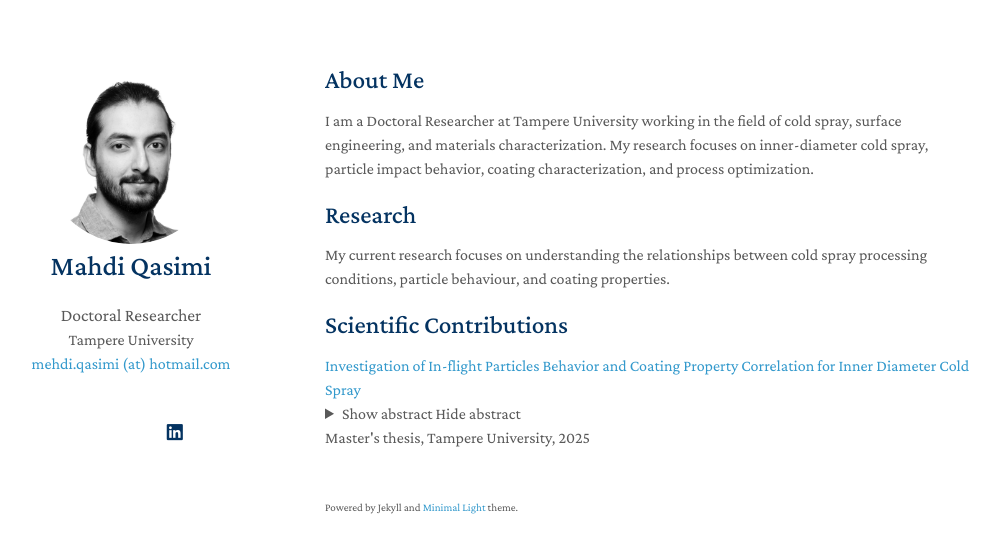
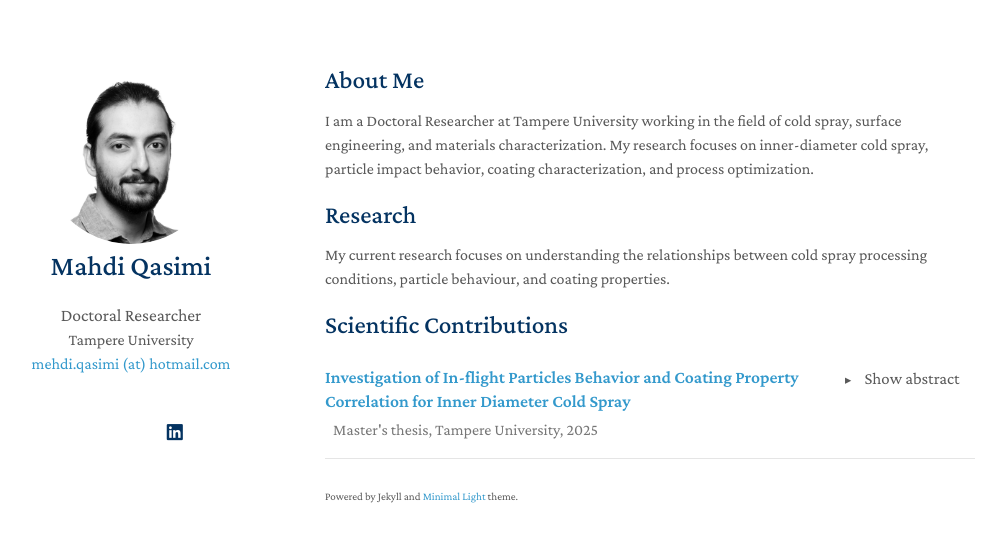
Before and after one commit to mehdiqasimi/mehdiqasimi.github.io, a Jekyll site: the page built from index.md, in a window 1280 px wide. Shown: the top 553 px of the page, without its empty margins (145-1144 px from the left). Built offline with Jekyll 4.4.1, drawn with Linux system fonts in a browser that asks for light colours; a style sheet for code colours, icons or effects is not loaded; our own code applies the rules of GitHub Pages for plain Markdown files.

Commit message:
Update publications.css

```diff
--- a/assets/css/publications.css
+++ b/assets/css/publications.css
@@ -80,3 +80,98 @@ blockquote { background: var(--global-bg-color); border-left: 2px solid var(--gl
 .publications ol.bibliography li div.abstract.hidden.open { border-color: var(--global-text-color); }
 
 .publications ol.bibliography li .teaser { border-radius: 8px; box-shadow: 3px 3px 6px #888; height: 123px; width: 270px; margin-top: 5px; margin-left: 5px; margin-bottom: 5px; object-fit: cover; }
+
+/* Custom thesis publication */
+
+.publication-entry {
+    padding: 12px 0 16px 0;
+    border-bottom: 1px solid #e5e5e5;
+}
+
+.publication-header {
+    display: flex;
+    justify-content: space-between;
+    align-items: flex-start;
+    gap: 30px;
+}
+
+.publication-title {
+    flex: 1;
+    line-height: 1.35;
+    font-size: 1.10rem;
+}
+
+.publication-title a {
+    color: #39c;
+    font-weight: 600;
+    text-decoration: none;
+}
+
+.publication-title a:visited {
+    color: #39c;
+}
+
+.publication-title a:hover {
+    text-decoration: underline;
+}
+
+.publication-details {
+    min-width: 130px;
+    margin-left: auto;
+}
+
+.publication-details summary {
+    cursor: pointer;
+    list-style: none;
+    white-space: nowrap;
+    font-size: 1.05rem;
+}
+
+.publication-details summary::-webkit-details-marker {
+    display: none;
+}
+
+.publication-details summary::before {
+    content: "▸";
+    font-size: 0.75em;
+    margin-right: 10px;
+}
+
+/* Closed state */
+.publication-details .show-abstract {
+    display: inline !important;
+}
+
+.publication-details .hide-abstract {
+    display: none !important;
+}
+
+/* Open state */
+.publication-details[open] .show-abstract {
+    display: none !important;
+}
+
+.publication-details[open] .hide-abstract {
+    display: inline !important;
+}
+
+.publication-details[open] summary::before {
+    content: "▾";
+}
+
+.publication-info {
+    margin: 5px 0 0 8px;
+    color: #777;
+}
+
+.abstract-text {
+    border-left: 3px solid #ccc;
+    padding: 3px 20px;
+    margin-top: 20px;
+    line-height: 1.6;
+    text-align: justify;
+}
+
+.abstract-text p {
+    margin-top: 0;
+}
```
